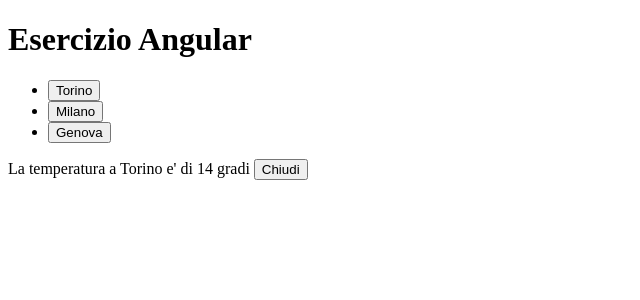
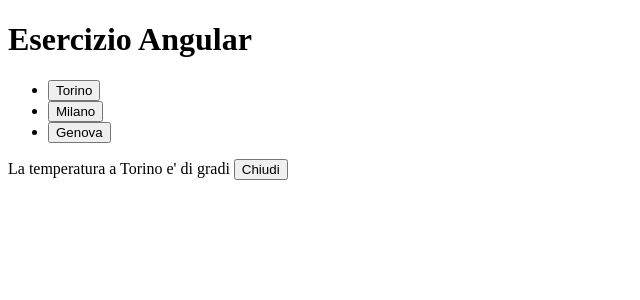
Before and after one commit to AugustoCiuffoletti/ssw_angularExercise, an Angular app: page / in a window 1280 px wide. Both pictures are taken after a click on the button "Torino". Shown: the top 300 px of the page, without its empty margins (0-640 px from the left). Built offline with nearby package versions, Linux system fonts and the light colour scheme; no server answers.

Commit message:
Step_07 Semplificazione della tabella delle città (senza temperature)

```diff
--- a/src/app/app.component.html
+++ b/src/app/app.component.html
@@ -2,11 +2,11 @@
 
 <ul>
   <li *ngFor='let city of cities' >
-    <button (click)="refreshTemperature(city.nome)">{{city.nome}}</button>
+    <button (click)="refreshTemperature(city)">{{city}}</button>
   </li>
 </ul>
 
 <p *ngIf = "selezionata !== undefined">
-  La temperatura a {{selezionata.nome}} e' di {{selezionata.temperatura}} gradi
+  La temperatura a {{selezionata}} e' di {{temperatura}} gradi
   <button (click) = 'clean()'>Chiudi</button>
 </p>
--- a/src/app/app.component.ts
+++ b/src/app/app.component.ts
@@ -1,10 +1,6 @@
 import { Component } from '@angular/core';
 import { OpenweatherService } from './openweather.service';
 
-class City {
-  nome: string;
-  temperatura: string
-}
 @Component({
   selector: 'app-root',
   templateUrl: './app.component.html',
@@ -12,30 +8,18 @@
 })
 export class AppComponent {
   title: string = 'Esercizio Angular';
-  cities: Array<City> = [
-    {
-      nome: 'Torino',
-      temperatura: '14'
-    }, {
-      nome: 'Milano',
-      temperatura: '15'
-    }, {
-      nome: 'Genova',
-      temperatura: '18'
-    }
+  cities: Array<string> = ['Torino','Milano','Genova'
   ];
-  selezionata: City;
+  selezionata: string;
+  temperatura: string;
   constructor(private wbs: OpenweatherService) { }
   clean() {
-    this.selezionata=undefined;
+    this.selezionata = undefined;
   }
   refreshTemperature(itemName: string) {
-    var trovato: Array<City> = this.cities.filter(
-      el => ( el.nome === itemName )
-    );
-    this.selezionata = trovato[0];
-    this.wbs.getData(this.selezionata.nome).subscribe(
-      ( x: any ) => this.selezionata.temperatura = x.data[0].temp,
+    this.selezionata = itemName;
+    this.wbs.getData(itemName).subscribe(
+      ( x: any ) => this.temperatura = x.data[0].temp,
       err => console.error('Observer got an error: ' + err)
     );
  }
```
